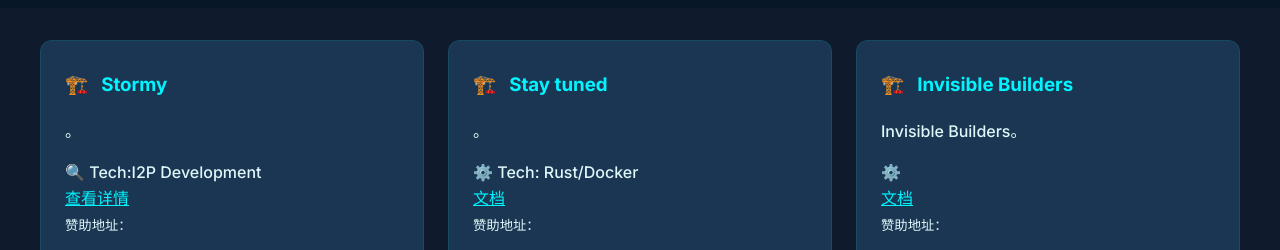
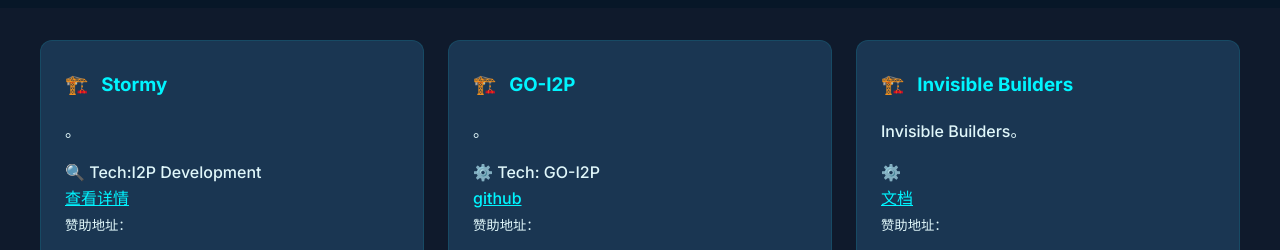
Before and after one commit to andndj646/urbitweb3.github.io, a plain HTML site: page sponsors.html in a window 1280 px wide. Shown: the part 222-472 px from the top of the page. Drawn offline with Linux system fonts and the light colour scheme.

Commit message:
Update project card for GO-I2P

```diff
--- a/sponsors.html
+++ b/sponsors.html
@@ -145,14 +145,14 @@
       <!-- 项目 2 -->
       <div class="project-card">
         <h3>
-      Stay tuned
+      GO-I2P
         </h3>
         <p lang="zh">。</p>
         <p lang="en">.</p>
         <div>
-          <span>⚙️ Tech: Rust/Docker</span>
+          <span>⚙️ Tech: GO-I2P</span>
           <br>
-          <a href="" style="color:var(--primary)"><span lang="zh">文档</span><span lang="en">Docs</span></a>
+          <a href="https://github.com/go-i2p/go-i2p" style="color:var(--primary)"><span lang="zh">github</span><span lang="en">Docs</span></a>
         </div>
         <div>
           <small lang="zh">赞助地址：</small>
```
